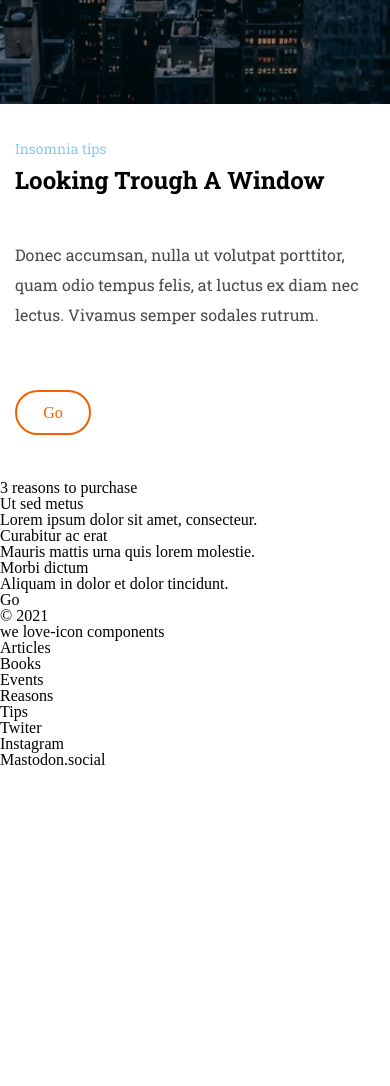
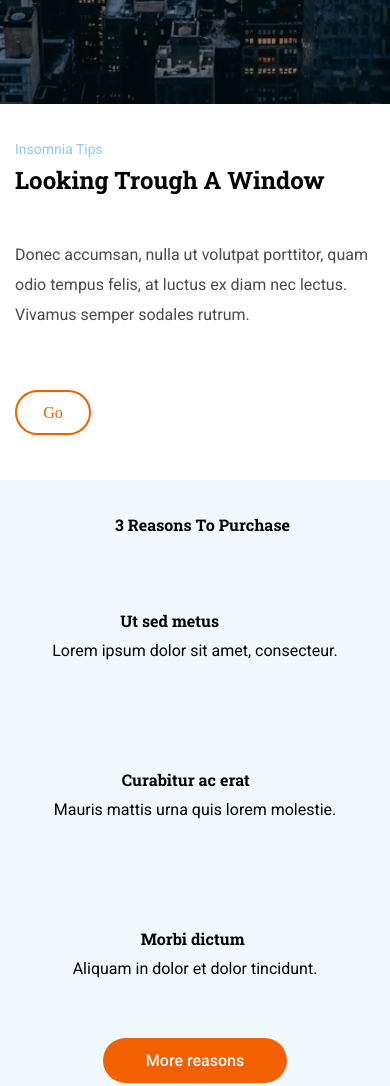
Before and after one commit to Adalab/modulo-1-evaluacion-final-Mesalina23, a website: page public/index.html in a window 390 px wide. Shown: the part 740-1826 px from the top of the page. Before the commit the page ends 1508 px from the top, so only its background shows below. Drawn offline with Linux system fonts and the light colour scheme.

Commit message:
3 Reasons to purchase mobile version

```diff
--- a/public/index.html
+++ b/public/index.html
@@ -6,6 +6,10 @@
     <meta name="viewport" content="width=device-width, initial-scale=1.0" />
     <link
       href="https://fonts.googleapis.com/css2?family=Roboto+Slab:wght@400;500;700&display=swap"
+      rel="stylesheet"
+    />
+    <link
+      href="https://fonts.googleapis.com/css2?family=Roboto+Slab:wght@700&family=Roboto:wght@400;500;700&display=swap"
       rel="stylesheet"
     />
     <!--linkeamos los iconos de fontawesome
@@ -35,7 +39,7 @@
       <section class="hero">
         <h1 class="hero__tittle">Anonymous proxy</h1>
         <p class="hero__paragraph">In hac habitasse platea dictomst.</p>
-        <a class="hero__buttom" href="./index.html#main__reasons">
+        <a class="hero__buttom" href="./index.html#reasons">
           <img
             class="hero__buttom--image"
             src="./assets/images/ico-scroll-down.svg"
@@ -57,8 +61,8 @@
         <a class="main__looking--buttom">Go</a>
       </section>
 
-      <section class="main__reasons">
-        <h2>3 reasons to purchase</h2>
+      <section id="reasons" class="main__reasons">
+        <h2 class="main__reasons--tittle">3 reasons to purchase</h2>
         <article class="main__reasons--article">
           <h4>Ut sed metus</h4>
           <p>Lorem ipsum dolor sit amet, consecteur.</p>
@@ -71,7 +75,7 @@
           <h4>Morbi dictum</h4>
           <p>Aliquam in dolor et dolor tincidunt.</p>
         </article>
-        <a class="main__reasons--buttom">Go</a>
+        <a class="main__reasons--buttom">More reasons</a>
       </section>
 
     </main>
--- a/src/scss/core/_variables.scss
+++ b/src/scss/core/_variables.scss
@@ -1,3 +1,5 @@
 // fonts
 
 $font-main: "Roboto Slab", sans-serif;
+$font-second: "Roboto", sans-serif;
+$color-main: #000000;
--- a/src/scss/layout/_hero.scss
+++ b/src/scss/layout/_hero.scss
@@ -21,7 +21,7 @@
   text-transform: uppercase;
   text-align: center;
   font-family: $font-main;
-  font-weight: 600;
+  font-weight: 700;
   margin-top: 284px;
 }
 .hero__paragraph {
@@ -29,7 +29,8 @@
   height: 15px;
   height: 21px;
   margin-top: 10px;
-  font-family: $font-main;
+  font-family: $font-second;
+  font-weight: 400;
 }
 .hero__buttom {
   border-radius: 50%;
--- a/src/scss/layout/_looking.scss
+++ b/src/scss/layout/_looking.scss
@@ -10,10 +10,11 @@
     margin-top: 30px;
     height: 30px;
     font-size: 14px;
-    font-family: $font-main;
-    font-weight: 400px;
+    font-family: $font-second;
+    font-weight: 400;
     line-height: 30px;
     color: #8ccbea;
+    text-transform: capitalize;
   }
   .main__looking--tittle {
     margin-left: 15px;
@@ -23,14 +24,15 @@
     font-family: $font-main;
     font-weight: 700;
     line-height: 30px;
-    color: #000000;
+    color: $color-main;
     text-transform: capitalize;
   }
   .main__looking--paragraph {
     margin-left: 15px;
     margin-top: 15px;
     height: 120px;
-    font-family: $font-main;
+    font-family: $font-second;
+    font-weight: 400;
     line-height: 30px;
     color: #4a4a4a;
   }
--- a/src/scss/layout/_reasons.scss
+++ b/src/scss/layout/_reasons.scss
@@ -0,0 +1,54 @@
+.main__reasons {
+  height: 624px;
+  width: 100%;
+  background-color: #eff9ff;
+  display: grid;
+  grid-template-columns: 1fr;
+  grid-template-rows: auto;
+  justify-items: center;
+  color: $color-main;
+  font-family: $font-main;
+  line-height: 30px;
+}
+.main__reasons--tittle {
+  margin-top: 30px;
+  /*width: 290px;*/
+  height: 30px;
+  size: 24px;
+  font-weight: 700;
+  text-transform: capitalize;
+  margin-left: 15px;
+}
+.main__reasons--article {
+  /*width: 180px;*/
+  margin-top: 45px;
+  size: 18px;
+  h4 {
+    height: 30px;
+    font-weight: 700;
+    margin-left: 68px;
+  }
+  p {
+    height: 63px;
+    font-family: $font-second;
+    font-weight: 400;
+  }
+}
+.main__reasons--buttom {
+  width: 184px;
+  height: 45px;
+  background-color: #f26002;
+  color: #ffffff;
+  border-radius: 22.5px;
+  line-height: 45px;
+  size: 20px;
+  font-family: $font-second;
+  font-weight: 500;
+  display: flex;
+  align-items: center;
+  justify-content: center;
+  transition: border;
+  &:hover {
+    border: dotted 6px #b0ccf8;
+  }
+}
```
Also changed, not shown: src/html/index.html (+4 -0 lines), src/html/partials/hero.html (+1 -1 lines), src/html/partials/reasons.html (+3 -3 lines), public/assets/css/main.css, 1 other file.
